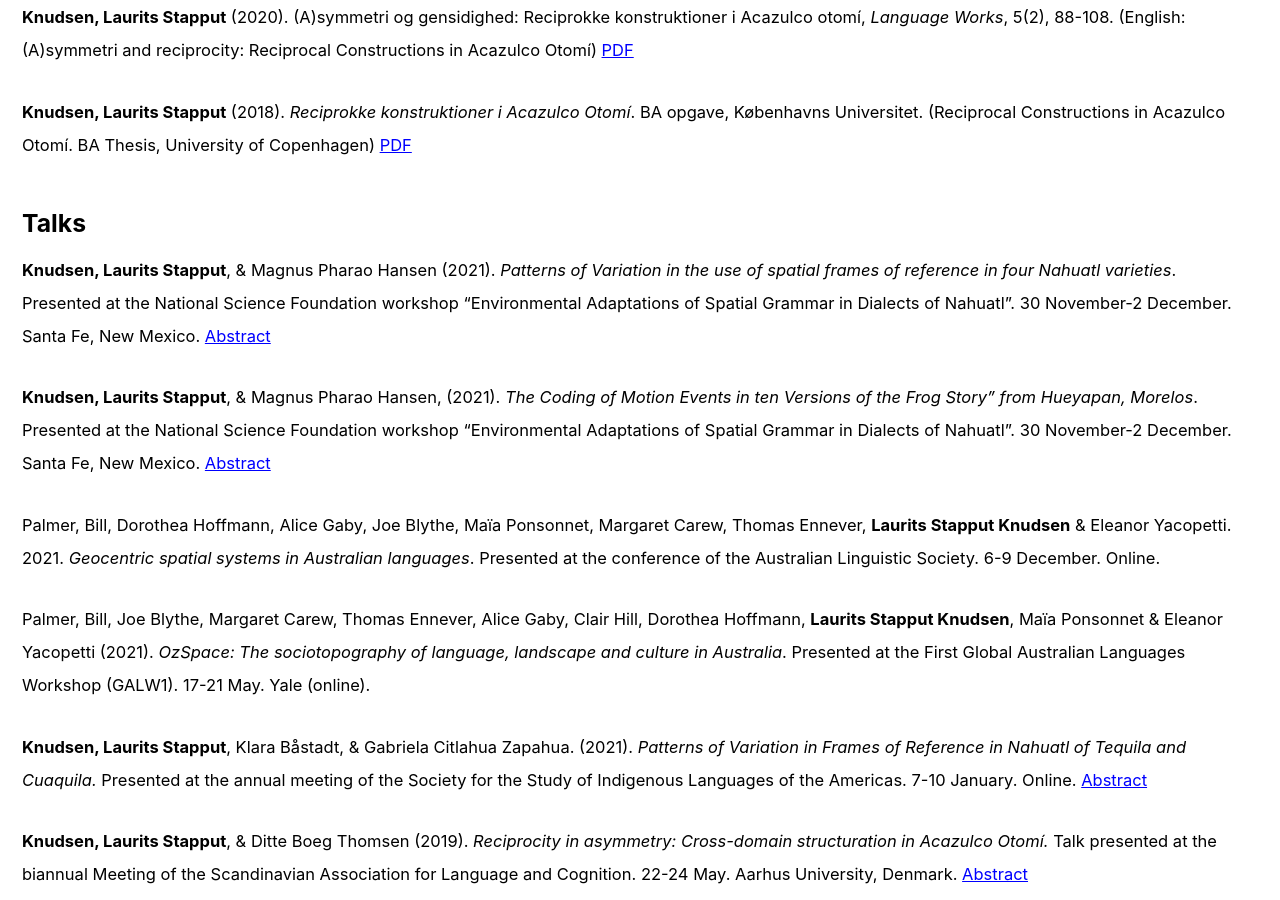
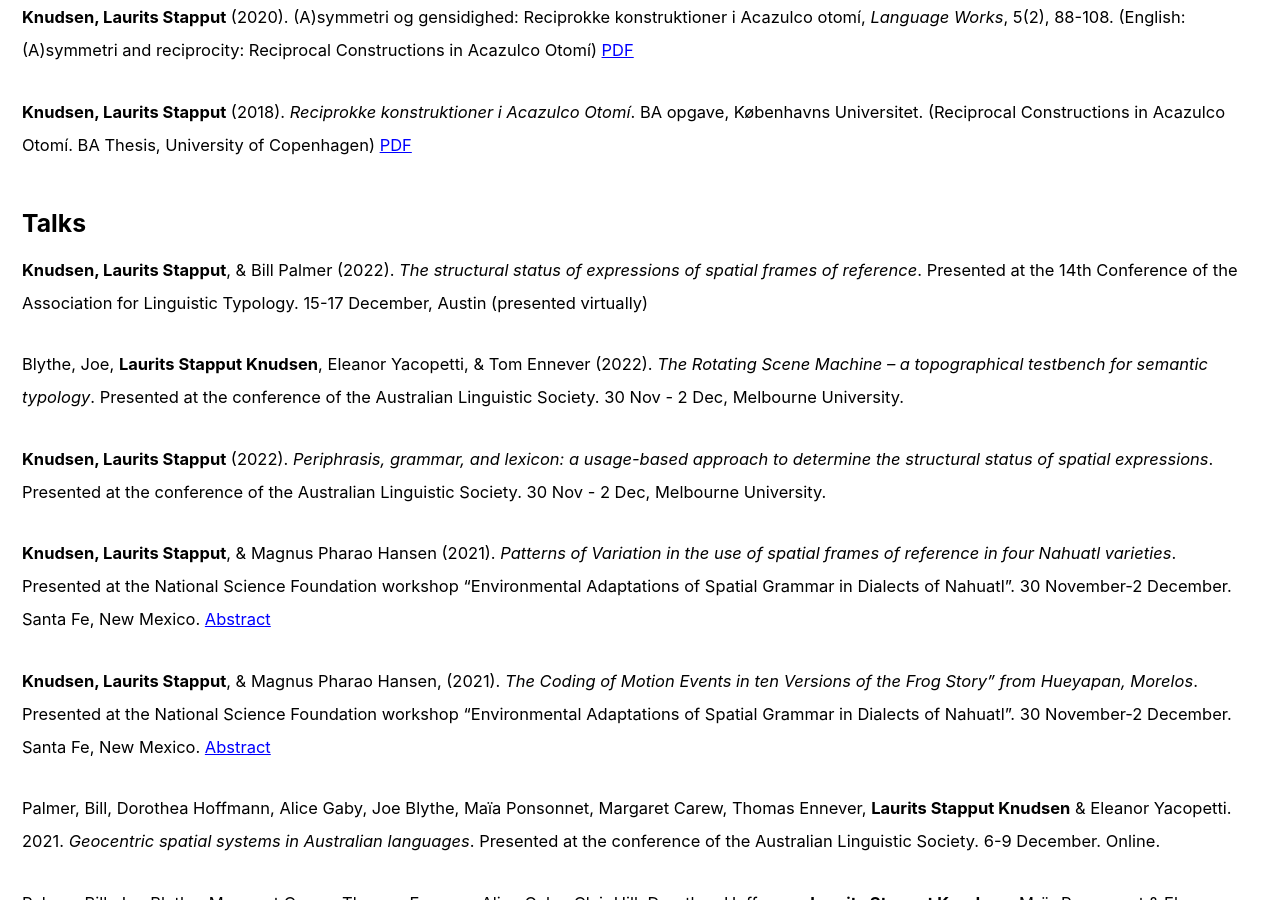
Before and after one commit to lstapputknudsen/lstapputknudsen.github.io, a Jekyll site: the page built from _pages/publications.md, in a window 1280 px wide and 900 px high, scrolled down 665 px. Built offline with Jekyll 4.4.1, drawn with Linux system fonts in a browser that asks for light colours; cached includes are drawn as plain includes.

Commit message:
Updated cv and publications

```diff
--- a/_pages/publications.md
+++ b/_pages/publications.md
@@ -21,6 +21,12 @@ header:
 
 ### Talks
 
+<small> **Knudsen, Laurits Stapput**, & Bill Palmer (2022). *The structural status of expressions of spatial frames of reference*. Presented at the 14th Conference of the Association for Linguistic Typology. 15-17 December, Austin (presented virtually)
+
+<small> Blythe, Joe, **Laurits Stapput Knudsen**, Eleanor Yacopetti, & Tom Ennever (2022). *The Rotating Scene Machine – a topographical testbench for semantic typology*. Presented at the conference of the Australian Linguistic Society. 30 Nov - 2 Dec, Melbourne University.
+
+<small> **Knudsen, Laurits Stapput** (2022). *Periphrasis, grammar, and lexicon: a usage-based approach to determine the structural status of spatial expressions*. Presented at the conference of the Australian Linguistic Society. 30 Nov - 2 Dec, Melbourne University.
+
 <small> **Knudsen, Laurits Stapput**, & Magnus Pharao Hansen (2021). *Patterns of Variation in the use of spatial frames of reference in four Nahuatl varieties*. Presented at the National Science Foundation workshop "Environmental Adaptations of Spatial Grammar in Dialects of Nahuatl". 30 November-2 December. Santa Fe, New Mexico. [Abstract](https://osf.io/3fxvg)
 
 <small> **Knudsen, Laurits Stapput**, & Magnus Pharao Hansen,  (2021). *The Coding of Motion Events in ten Versions of the Frog Story” from Hueyapan, Morelos*. Presented at the National Science Foundation workshop "Environmental Adaptations of Spatial Grammar in Dialects of Nahuatl". 30 November-2 December. Santa Fe, New Mexico. [Abstract](https://osf.io/wsm9d)
```
Also changed, not shown: _pages/cv.md (+4 -0 lines).
